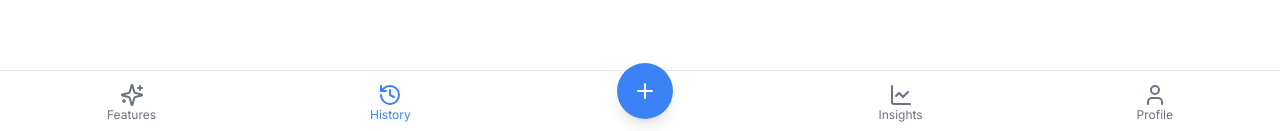
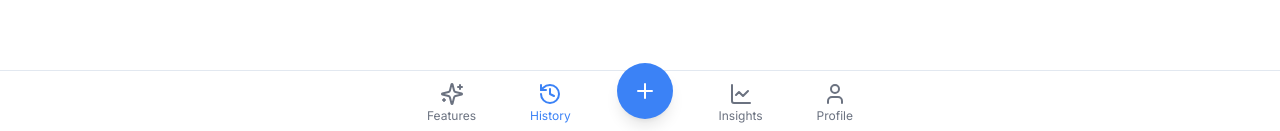
Before and after one commit to tomek-mcclintock/food-tracker, a Next.js app: page /history in a window 1280 px wide. Shown: the part 666-797 px from the top of the page. Built offline with nearby package versions, Linux system fonts and the light colour scheme; no server answers.

Commit message:
Update navbar

```diff
--- a/src/components/BottomNav.js
+++ b/src/components/BottomNav.js
@@ -22,21 +22,22 @@ const BottomNav = () => {
         onCheckIn={() => setShowWellnessCheck(true)}
       />
 
-      <div className="fixed bottom-0 left-0 right-0 h-16 bg-white border-t flex items-center justify-around z-40">
+      <div className="fixed bottom-0 left-0 right-0 h-16 bg-white border-t z-40">
+        <div className="max-w-lg mx-auto h-full flex items-center justify-around px-4">
           <Link
             href="/features"
             className={`flex flex-col items-center p-2 ${pathname === '/features' ? 'text-blue-500' : 'text-gray-500'}`}
           >
-          <Sparkles size={24} />
-          <span className="text-xs">Features</span>
+            <Sparkles className="w-6 h-6" />
+            <span className="text-xs mt-0.5">Features</span>
           </Link>
 
           <Link
             href="/history"
             className={`flex flex-col items-center p-2 ${pathname === '/history' ? 'text-blue-500' : 'text-gray-500'}`}
           >
-          <History size={24} />
-          <span className="text-xs">History</span>
+            <History className="w-6 h-6" />
+            <span className="text-xs mt-0.5">History</span>
           </Link>
 
           <button
@@ -45,24 +46,25 @@ const BottomNav = () => {
               isMenuOpen ? 'rotate-45' : ''
             }`}
           >
-          <Plus size={24} />
+            <Plus className="w-6 h-6" />
           </button>
 
           <Link
             href="/insights"
             className={`flex flex-col items-center p-2 ${pathname === '/insights' ? 'text-blue-500' : 'text-gray-500'}`}
           >
-          <LineChart size={24} />
-          <span className="text-xs">Insights</span>
+            <LineChart className="w-6 h-6" />
+            <span className="text-xs mt-0.5">Insights</span>
           </Link>
 
           <Link
             href="/profile"
             className={`flex flex-col items-center p-2 ${pathname === '/profile' ? 'text-blue-500' : 'text-gray-500'}`}
           >
-          <User size={24} />
-          <span className="text-xs">Profile</span>
+            <User className="w-6 h-6" />
+            <span className="text-xs mt-0.5">Profile</span>
           </Link>
+        </div>
       </div>
 
       {showWellnessCheck && (
```
Lines whose indentation alone changed are shown as unchanged.
